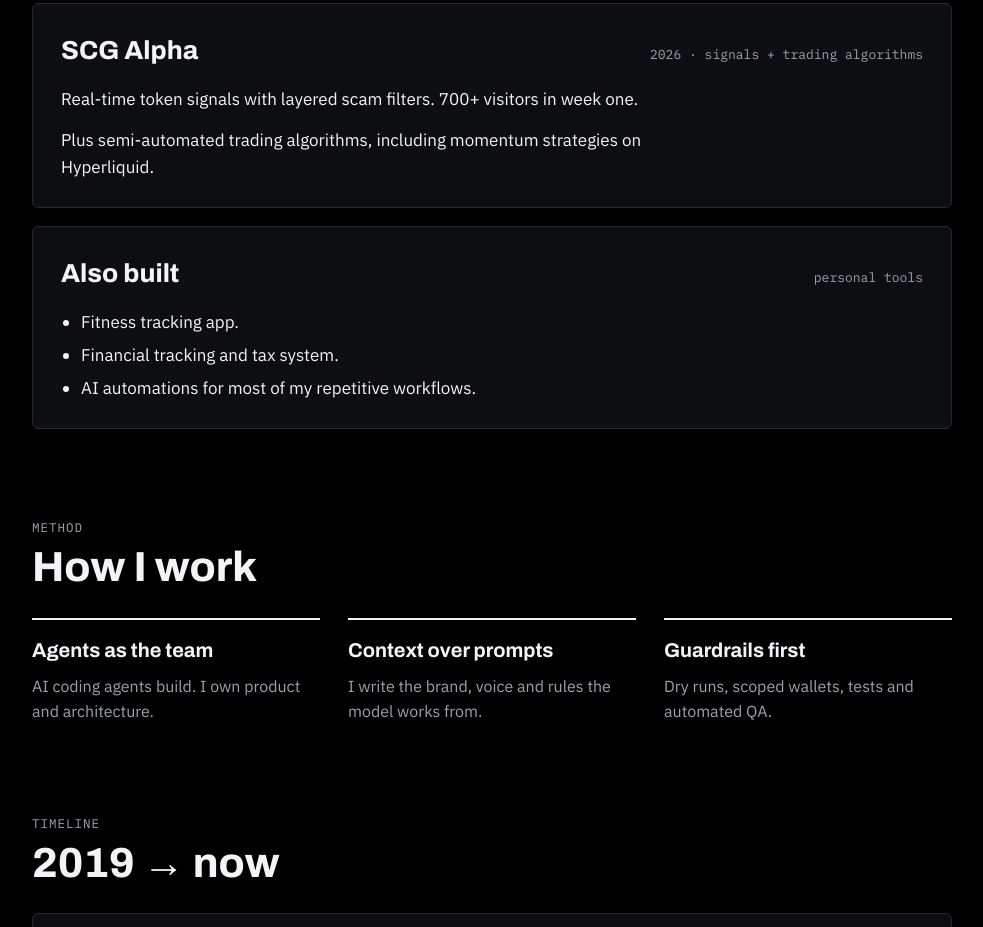
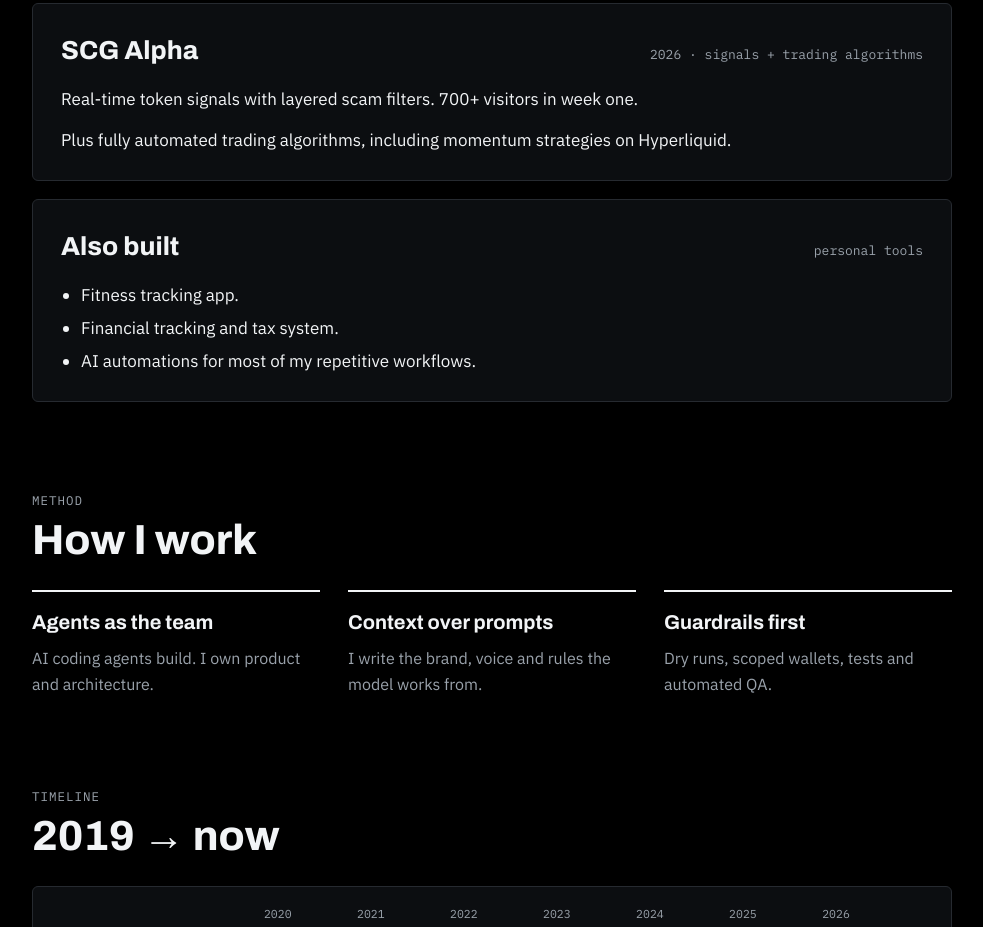
Before and after one commit to shanesimpson13/shanesimpson13.github.io, a plain HTML site: page index.html in a window 1280 px wide. Shown: the part 1476-2403 px from the top of the page, without its empty margins (148-1131 px from the left). Drawn offline with Linux system fonts and the light colour scheme.

Commit message:
Algos are fully automated
Co-Authored-By: Claude Opus 5.5 <noreply@anthropic.com>

```diff
--- a/index.html
+++ b/index.html
@@ -203,7 +203,7 @@ img { max-width: 100%; }
             <span class="meta">2026 · signals + trading algorithms</span>
           </div>
           <p>Real-time token signals with layered scam filters. 700+ visitors in week one.</p>
-          <p>Plus semi-automated trading algorithms, including momentum strategies on Hyperliquid.</p>
+          <p>Plus fully automated trading algorithms, including momentum strategies on Hyperliquid.</p>
         </article>
 
         <article class="proj">
```
